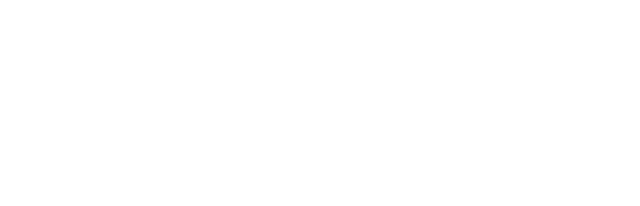
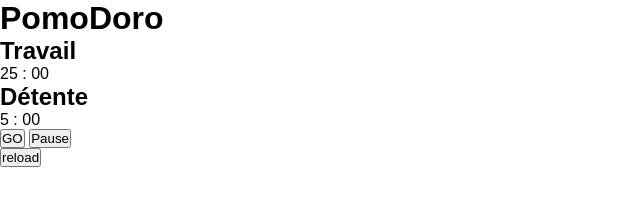
Before and after one commit to Yves62/pomodoro, a plain HTML site: page index.html in a window 1280 px wide. Shown: the whole page, without its empty margins (0-640 px from the left). Drawn offline with Linux system fonts and the light colour scheme.

Commit message:
feat: added html code

```diff
--- a/index.html
+++ b/index.html
@@ -9,7 +9,28 @@
 </head>
 <body>
 
-
+    <div class="container">
+        <h1>Pomo<span>Doro</span></h1>
+        <div class="time-group">
+            <div class="minutes">
+                <h2>Travail</h2>
+                <p id="time-work">25 : 00</p>
+            </div>
+            <div class="minutes">
+                <h2>Détente</h2>
+                <p id="time-repos">5 : 00</p>
+            </div>
+        </div>
+        <div class="btn-group">
+            <div class="btn-start">
+                <button id="start">GO</button>
+                <button id="pause">Pause</button>
+            </div>
+            <div class="reload">
+                <button id="reload">reload</button>
+            </div>
+        </div>
+    </div>
 
 
 
```
